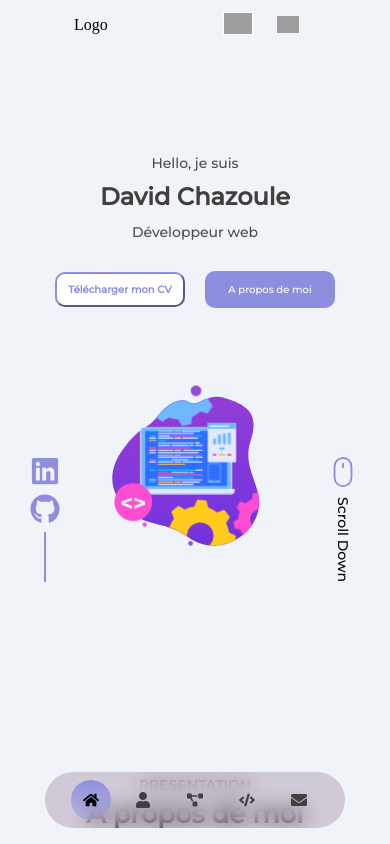
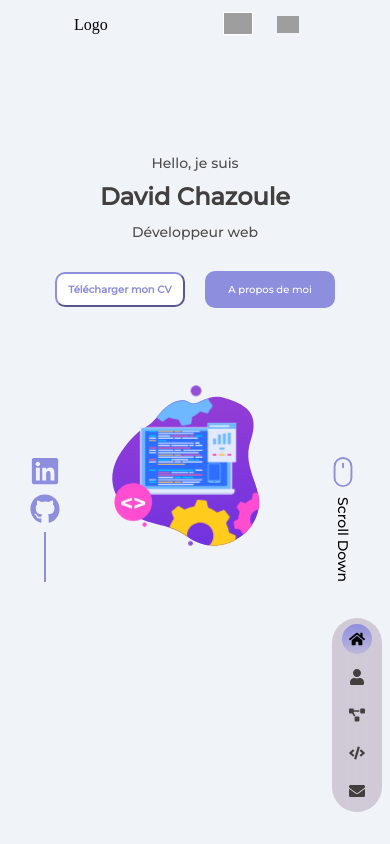
Before and after one commit to David-Chazoule/dc-Portfolio, a React (Vite) app in the folder DC-portfolio/: page / in a window 390 px wide. Shown: the top 844 px of the page. Built offline with nearby package versions, Linux system fonts and the light colour scheme; grey boxes are pictures that could not be loaded.

Commit message:
modification responsive pour mobile, reparation couleur

```diff
--- a/DC-portfolio/src/components/about/_about.scss
+++ b/DC-portfolio/src/components/about/_about.scss
@@ -38,7 +38,7 @@
     font-size: 14px;
 
     @media screen and (max-width: 420px) {
-      margin-top: 8vh;
+      margin-top: 18vh;
     }
   }
 
--- a/DC-portfolio/src/components/contact/_contact.scss
+++ b/DC-portfolio/src/components/contact/_contact.scss
@@ -96,10 +96,11 @@
 
           @media screen and (max-width: 600px) {
             flex-direction: row;
-            margin-top: 30px;
+            // margin-top: 30px;
             justify-content: space-around;
             align-items: center;
             height: auto;
+
           }
           a {
             text-decoration: none;
@@ -220,6 +221,7 @@
 
           @media screen and (max-width: 600px) {
             margin-top: 0.5em;
+            margin-bottom: 2vh;
           }
 
           &:hover {
--- a/DC-portfolio/src/components/footer/_footer.scss
+++ b/DC-portfolio/src/components/footer/_footer.scss
@@ -10,7 +10,7 @@
   font-family: $fonttwo;
 
   @media screen and (max-width: 600px) {
-    min-height: 23vh;
+    min-height: 12vh;
   }
 
   h1 {
--- a/DC-portfolio/src/components/introduction/_introduction.scss
+++ b/DC-portfolio/src/components/introduction/_introduction.scss
@@ -37,12 +37,10 @@
     justify-content: center;
     margin-top: 12vh;
     @media screen and (max-width: 600px) {
-      margin-top: 16vh;
+      margin-top: 18vh;
     }
 
-    @media screen and (max-width: 420px) {
-      margin-top: 18vh;
-    }
+
 
     h3 {
       margin-top: 2px;
--- a/DC-portfolio/src/components/navbar/_navbar.scss
+++ b/DC-portfolio/src/components/navbar/_navbar.scss
@@ -8,8 +8,17 @@
   align-items: center;
   justify-content: center;
 
-  @media screen and (max-width: 420px) {
-    width: 90%;
+  @media screen and (max-width: 600px) {
+    bottom: auto;
+    top: 0;
+    height: 100%;
+    right: 0.5rem;
+    width: auto;
+    left: auto;
+    flex-direction: column;
+    justify-content: flex-end;
+    align-items: center;
+    padding-bottom: 2rem;
   }
 
   .list-nav {
@@ -31,7 +40,9 @@
     }
 
     @media screen and (max-width: 600px) {
-      width: 300px;
+      width: 50px;
+      flex-direction: column;
+      padding: 2px;
     }
 
     li {
@@ -51,8 +62,8 @@
         background-color: transparent;
 
         @media screen and (max-width: 600px) {
-          width: 40px;
-          height: 40px;
+          width: 30px;
+          height: 30px;
         }
 
         .nav-icon {
--- a/DC-portfolio/src/components/projectModal/_projectModal.scss
+++ b/DC-portfolio/src/components/projectModal/_projectModal.scss
@@ -212,7 +212,7 @@
         button {
           align-self: flex-end;
           padding: 8px 16px;
-          background-color: #222;
+          background-color: #0b0b0b;
           color: white;
           border: none;
           border-radius: 4px;
@@ -232,8 +232,8 @@
   }
 
   .modal-content.modal-content-dark {
-    background-color: black !important;
-    background: linear-gradient(to bottom, #000, #0c0c0f);
+    background-color: $themeDarkTerciaire !important;
+    background: linear-gradient(to bottom, #252424, #202027);
 
     .footer-modal {
       border-top: 2px solid white;
--- a/DC-portfolio/src/components/projects/_projects.scss
+++ b/DC-portfolio/src/components/projects/_projects.scss
@@ -38,8 +38,8 @@
       margin: 8vh 0 1vh 0;
     }
 
-    @media screen and (max-width: 420px) {
-      margin: 2vh 0 0 0;
+    @media screen and (max-width: 600px) {
+      margin: 12vh 0 0 0;
     }
   }
 
--- a/DC-portfolio/vite.config.ts
+++ b/DC-portfolio/vite.config.ts
@@ -4,5 +4,9 @@ import react from '@vitejs/plugin-react'
 // https://vite.dev/config/
 export default defineConfig({
   plugins: [react()],
+  server: {
+    host: true, // <-- permet d’écouter sur l’IP locale
+    port: 5173  // ou ton port actuel
+  }
 
 })
```
